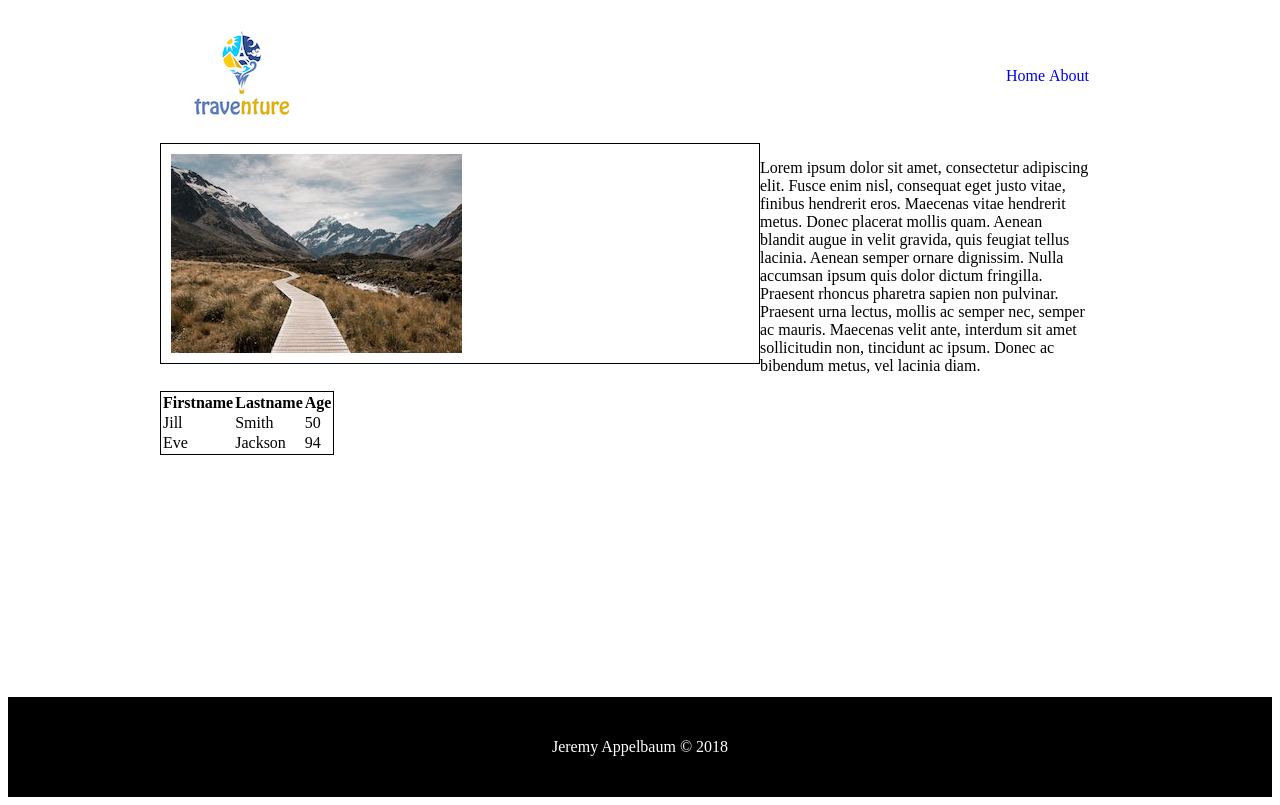
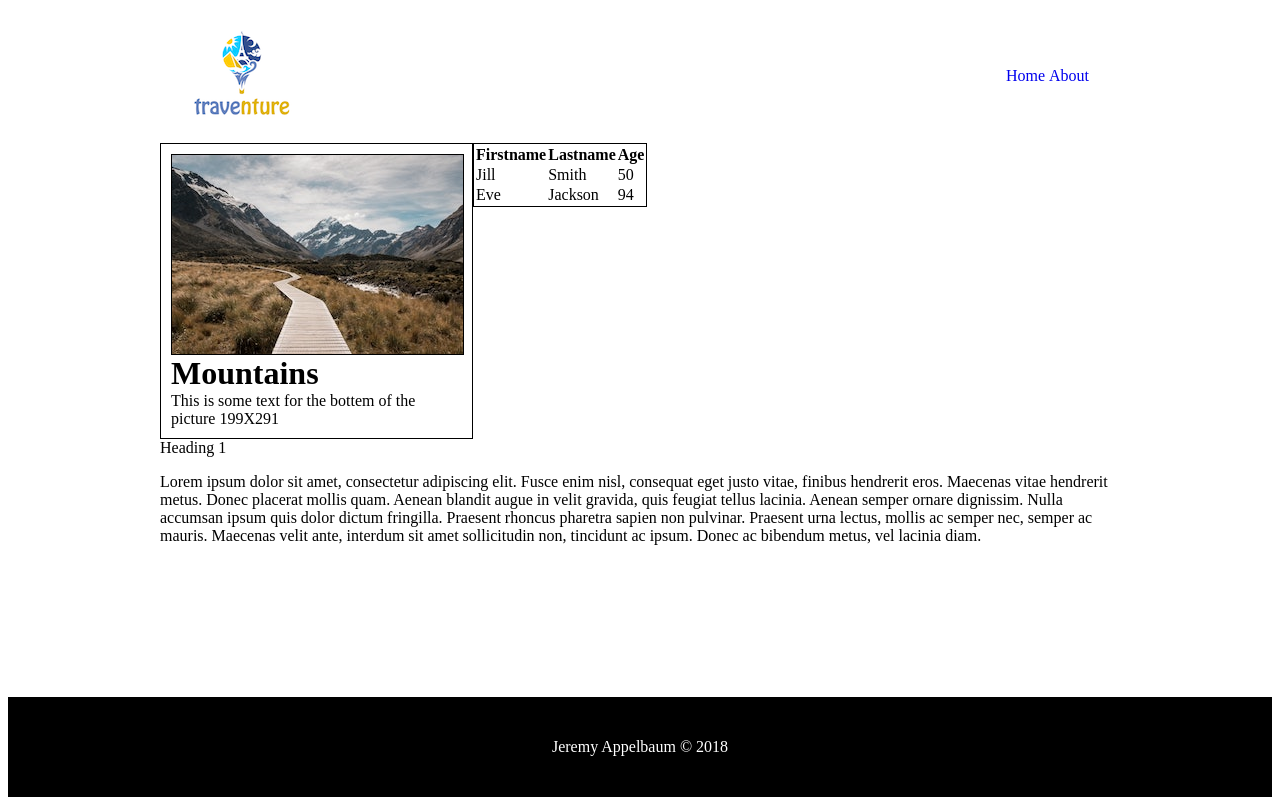
Before and after one commit to ja559/Test-11-13-2018, a plain HTML site: page docs/about.html in a window 1280 px wide. Drawn offline with Linux system fonts and the light colour scheme.

Commit message:
fourth commit
corrected picture

```diff
--- a/docs/about.html
+++ b/docs/about.html
@@ -22,22 +22,31 @@
                 <li class="displayInline"><a href="about.html">About</a></li>
             </ul>
         </div> <!-- menu -->
+    </div> <!-- top -->
+
+    <div id = content class = "middleHieght">
+        <div id="leftcontent" class="floatLeft clearFix grLeft">
+            <div id = "picture" class = "grLeft">
+                <img src="images/background-boardwalk-clouds-808465.jpg">
             </div>
-    <div id = content class = "middleHieght">
-        <div id="leftcontent" class="grBig floatLeft clearFix grFont">
-            <div id = "picture">
-                <img src="images/background-boardwalk-clouds-808465.jpg">
             <div id = "pictureheader">
+                <h1 class = "clearMargin">
+                    Mountains
+                </h1>
+            </div>
+            <div id = "picturetext" >
+                <p class = "clearMargin">
+                    This is some text for the bottem of the picture 199X291
+                </p>
+            </div>
 
-                </div>
-                <div id = "picturetext">
-
-                </div>
-            </div>
         </div> <!-- leftcontent -->
 
-        <div id="rightcontent" class="floatLeft grSmall">
-
+        <div id="rightcontent" class="floatLeft">
+            <div id = "rightheadertext">
+                <hi>Heading 1</hi>
+            </div>
+            <div id="righttext">
                 <p>
                     Lorem ipsum dolor sit amet, consectetur adipiscing elit. Fusce enim nisl, consequat eget justo vitae,
                     finibus hendrerit eros. Maecenas vitae hendrerit metus. Donec placerat mollis quam. Aenean blandit augue in
@@ -46,8 +55,10 @@
                     semper ac mauris. Maecenas velit ante, interdum sit amet sollicitudin non, tincidunt ac ipsum. Donec ac
                     bibendum metus, vel lacinia diam.
                 </p>
+            </div><!-- right text-->
+
         </div>
-        <div id="table">
+        <div id="table" class="alignCenter">
             <table class=" thinBorder clearPadding clearMargin">
                 <tr class="clearPadding">
                     <th class="clearPadding">Firstname</th>
--- a/docs/css/styles.css
+++ b/docs/css/styles.css
@@ -13,9 +13,7 @@ body {
 #logo {
     height: 135px;
 }
-#sideCard {
-    padding: 18px;
-}
+
 #banner {
     background-image: url("../images/4x4-adventure-automobile-1571783.jpg");
     position: relative;
@@ -36,11 +34,14 @@ body {
     top: 150px;
     margin-left: 31px;
 }
-#picture{
+#leftcontent{
     padding: 10px;
-    border-style: solid;
-    border-width: 1px;
+    border: 1px solid;
 }
+#picture {
+    border: 1px solid;
+}
+
 
 .blackwhite{
     background-color: black;
@@ -92,10 +93,6 @@ a:hover {
     display: inline;
 }
 
-.sqrPadding {
-    padding-left: 31px;
-    padding-right: 31px;
-}
 .wrapperPaddingRight {
     padding-right: 31px;
 }
@@ -114,17 +111,11 @@ a:hover {
 .clearFix {
     clear: both;
 }
-.grSmallPadding {
-    padding-left: 19px;
-    padding-right: 19px;
-}
+
 .grSmall {
     width: 329px;
 }
-.grBigPadding {
-    padding-left: 24px;
-    padding-right: 24px;
-}
+
 .grBig {
     width: 600px;
 }
@@ -152,3 +143,11 @@ a:hover {
 .middleHieght{
     height: 554px;
 }
+.grRight
+{
+    width: 291px;
+}
+.grLeft
+{
+    width: 291px;
+}
```
Also changed, not shown: docs/index.html (+6 -2 lines). Lines whose indentation alone changed are shown as unchanged.
